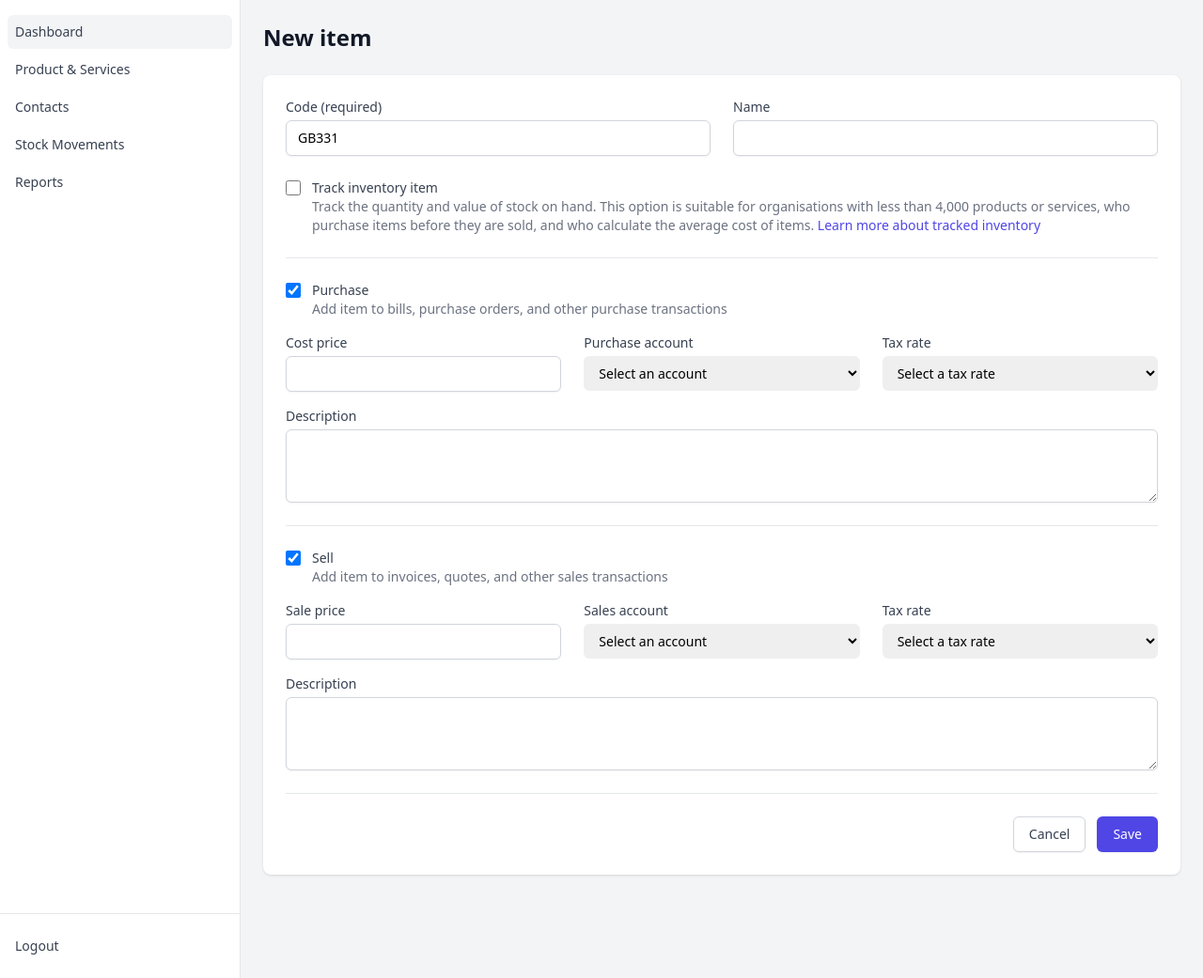
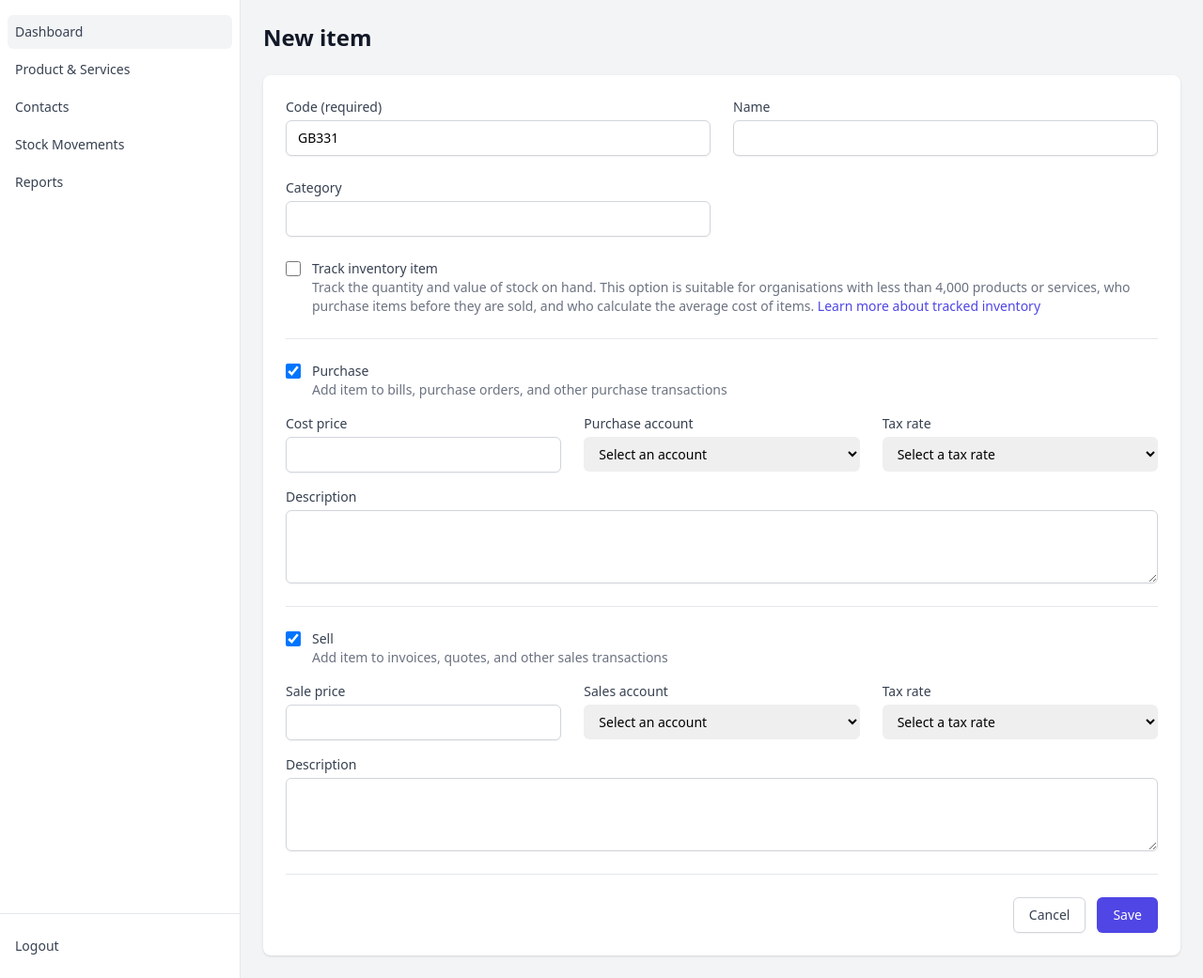
Before and after one commit to joeygracesabusido/inventory_management_project, a FastAPI app: page /new_item in a window 1280 px wide. Shown: the part 64-1105 px from the top of the page at 94% size. Run offline with FastAPI, Linux system fonts and the light colour scheme; parts of the project's set-up code (start-up, migrations or seed data) failed here and were passed over; some libraries are stand-ins or nearby versions.

Commit message:
09.19.2025 3:03 PM

```diff
--- /dev/null
+++ b/backend/app/static/js/new_item.js
@@ -0,0 +1,136 @@
+
+document.addEventListener('DOMContentLoaded', () => {
+    const categoryInput = document.getElementById('category');
+    const categorySuggestions = document.getElementById('category-suggestions');
+    const addCategoryModal = document.getElementById('add-category-modal');
+    const addCategoryForm = document.getElementById('add-category-form');
+    const categoryNameInput = document.getElementById('category-name');
+    const cancelCategoryBtn = document.getElementById('cancel-category-btn');
+
+    const fetchCategories = async (query) => {
+        const GQL_QUERY = `
+            query GetCategories($name: String) {
+                categories(name: $name) {
+                    id
+                    name
+                }
+            }
+        `;
+        try {
+            const response = await fetch('/graphql', {
+                method: 'POST',
+                headers: {
+                    'Content-Type': 'application/json',
+                    'Accept': 'application/json',
+                },
+                body: JSON.stringify({
+                    query: GQL_QUERY,
+                    variables: { name: query }
+                })
+            });
+            const responseData = await response.json();
+            console.log(responseData)
+            if (responseData.errors) {
+                console.error('Error fetching categories:', responseData.errors);
+                return [];
+            }
+            return responseData.data?.categories || [];
+        } catch (error) {
+            console.error('Network error:', error);
+            return [];
+        }
+    };
+
+    const showSuggestions = (categories, query) => {
+        categorySuggestions.innerHTML = '';
+        if (categories.length > 0) {
+            categories.forEach(category => {
+                const suggestion = document.createElement('div');
+                suggestion.classList.add('p-2', 'cursor-pointer', 'hover:bg-gray-200');
+                suggestion.textContent = category.name;
+                suggestion.addEventListener('click', () => {
+                    categoryInput.value = category.name;
+                    categorySuggestions.classList.add('hidden');
+                });
+                categorySuggestions.appendChild(suggestion);
+            });
+        }
+
+        const createOption = document.createElement('div');
+        createOption.classList.add('p-2', 'cursor-pointer', 'hover:bg-gray-200', 'text-indigo-600');
+        createOption.innerHTML = `<i class="fas fa-plus mr-2"></i> Create "${query}"`;
+        createOption.addEventListener('click', () => {
+            categoryNameInput.value = query;
+            addCategoryModal.classList.remove('hidden');
+            categorySuggestions.classList.add('hidden');
+        });
+        categorySuggestions.appendChild(createOption);
+
+        categorySuggestions.classList.remove('hidden');
+    };
+
+    categoryInput.addEventListener('input', async () => {
+        const query = categoryInput.value.trim();
+        if (query.length > 0) {
+            const categories = await fetchCategories(query);
+            showSuggestions(categories, query);
+        } else {
+            categorySuggestions.classList.add('hidden');
+        }
+    });
+
+    document.addEventListener('click', (e) => {
+        if (!categoryInput.contains(e.target) && !categorySuggestions.contains(e.target)) {
+            categorySuggestions.classList.add('hidden');
+        }
+    });
+
+    addCategoryForm.addEventListener('submit', async (e) => {
+        e.preventDefault();
+        const categoryName = categoryNameInput.value.trim();
+        if (!categoryName) {
+            alert('Category name cannot be empty.');
+            return;
+        }
+
+        const ADD_CATEGORY_MUTATION = `
+            mutation AddCategory($name: String!) {
+                addCategory(name: $name) {
+                    id
+                    name
+                }
+            }
+        `;
+
+        try {
+            const response = await fetch('/graphql', {
+                method: 'POST',
+                headers: {
+                    'Content-Type': 'application/json',
+                    'Accept': 'application/json',
+                },
+                body: JSON.stringify({
+                    query: ADD_CATEGORY_MUTATION,
+                    variables: { name: categoryName }
+                })
+            });
+            const responseData = await response.json();
+
+            if (responseData.errors) {
+                alert(`Error adding category: ${responseData.errors[0].message}`);
+            } else if (responseData.data && responseData.data.addCategory) {
+                categoryInput.value = responseData.data.addCategory.name;
+                addCategoryModal.classList.add('hidden');
+            } else {
+                alert('An unexpected error occurred.');
+            }
+        } catch (error) {
+            console.error('Network error:', error);
+            alert('Failed to connect to the server. Please try again.');
+        }
+    });
+
+    cancelCategoryBtn.addEventListener('click', () => {
+        addCategoryModal.classList.add('hidden');
+    });
+});
--- a/backend/app/templates/dashboard.html
+++ b/backend/app/templates/dashboard.html
@@ -4,6 +4,7 @@
     <meta charset="UTF-8">
     <meta name="viewport" content="width=device-width, initial-scale=1.0">
     <title>{% block title %}Dashboard - Inventory Management{% endblock %}</title>
+    <link rel="stylesheet" href="https://cdnjs.cloudflare.com/ajax/libs/font-awesome/6.0.0-beta3/css/all.min.css">
     <script src="https://cdn.tailwindcss.com"></script>
 </head>
 <body class="bg-gray-100">
@@ -97,5 +98,6 @@
     </script>
     <script src="{{ url_for('static', path='js/ui.js') }}"></script>
     <script src="{{ url_for('static', path='js/product.js') }}"></script>
+    {% block scripts %}{% endblock %}
 </body>
 </html>
--- a/backend/app/templates/new_item.html
+++ b/backend/app/templates/new_item.html
@@ -1,6 +1,11 @@
 {% extends "dashboard.html" %}
 
 {% block title %}New Item - Inventory Management{% endblock %}
+
+{% block head %}
+    <link rel="stylesheet" href="https://cdnjs.cloudflare.com/ajax/libs/font-awesome/6.0.0-beta3/css/all.min.css">
+    {{ super() }}
+{% endblock %}
 
 {% block content %}
 <div class="flex items-center justify-between mb-6">
@@ -17,6 +22,13 @@
             <div>
                 <label for="name" class="block text-sm font-medium text-gray-700">Name</label>
                 <input type="text" name="name" id="name" class="mt-1 block w-full border border-gray-300 rounded-md shadow-sm py-2 px-3 focus:outline-none focus:ring-indigo-500 focus:border-indigo-500 sm:text-sm">
+            </div>
+            <div>
+                <label for="category" class="block text-sm font-medium text-gray-700">Category</label>
+                <div class="relative">
+                    <input type="text" name="category" id="category" class="mt-1 block w-full border border-gray-300 rounded-md shadow-sm py-2 px-3 focus:outline-none focus:ring-indigo-500 focus:border-indigo-500 sm:text-sm" autocomplete="off">
+                    <div id="category-suggestions" class="absolute z-10 w-full bg-white border border-gray-300 rounded-md mt-1 hidden"></div>
+                </div>
             </div>
         </div>
 
@@ -51,12 +63,15 @@
                     <label for="purchase_account" class="block text-sm font-medium text-gray-700">Purchase account</label>
                     <select id="purchase_account" name="purchase_account" class="mt-1 block w-full pl-3 pr-10 py-2 text-base border-gray-300 focus:outline-none focus:ring-indigo-500 focus:border-indigo-500 sm:text-sm rounded-md">
                         <option>Select an account</option>
+                        <option value="Account Receivable">Account Receivable</option>
                     </select>
                 </div>
                 <div>
                     <label for="purchase_tax_rate" class="block text-sm font-medium text-gray-700">Tax rate</label>
                     <select id="purchase_tax_rate" name="purchase_tax_rate" class="mt-1 block w-full pl-3 pr-10 py-2 text-base border-gray-300 focus:outline-none focus:ring-indigo-500 focus:border-indigo-500 sm:text-sm rounded-md">
                         <option>Select a tax rate</option>
+                        <option value= 0.12>Tax 12 %</option>
+
                     </select>
                 </div>
             </div>
@@ -85,12 +100,14 @@
                     <label for="sales_account" class="block text-sm font-medium text-gray-700">Sales account</label>
                     <select id="sales_account" name="sales_account" class="mt-1 block w-full pl-3 pr-10 py-2 text-base border-gray-300 focus:outline-none focus:ring-indigo-500 focus:border-indigo-500 sm:text-sm rounded-md">
                         <option>Select an account</option>
+                        <option value="Sales">Sales</option>
                     </select>
                 </div>
                 <div>
                     <label for="sales_tax_rate" class="block text-sm font-medium text-gray-700">Tax rate</label>
                     <select id="sales_tax_rate" name="sales_tax_rate" class="mt-1 block w-full pl-3 pr-10 py-2 text-base border-gray-300 focus:outline-none focus:ring-indigo-500 focus:border-indigo-500 sm:text-sm rounded-md">
                         <option>Select a tax rate</option>
+                        <option value= 0.12>Tax 12 %</option>
                     </select>
                 </div>
             </div>
@@ -108,4 +125,30 @@
         </div>
     </form>
 </div>
+
+<div id="add-category-modal" class="fixed inset-0 bg-gray-600 bg-opacity-50 overflow-y-auto h-full w-full hidden" aria-labelledby="modal-title" role="dialog" aria-modal="true">
+    <div class="relative top-20 mx-auto p-5 border w-96 shadow-lg rounded-md bg-white">
+        <div class="mt-3 text-center">
+            <h3 class="text-lg leading-6 font-medium text-gray-900" id="modal-title">Add New Category</h3>
+            <div class="mt-2 px-7 py-3">
+                <form id="add-category-form">
+                    <input id="category-name" class="mt-1 block w-full border border-gray-300 rounded-md shadow-sm py-2 px-3 focus:outline-none focus:ring-indigo-500 focus:border-indigo-500 sm:text-sm" type="text" placeholder="Category Name">
+                    <div class="items-center px-4 py-3">
+                        <button id="add-category-btn" type="submit" class="px-4 py-2 bg-indigo-500 text-white text-base font-medium rounded-md w-full shadow-sm hover:bg-indigo-600 focus:outline-none focus:ring-2 focus:ring-indigo-300">
+                            Add Category
+                        </button>
+                    </div>
+                </form>
+            </div>
+            <div class="items-center px-4 py-3">
+                <button id="cancel-category-btn" class="px-4 py-2 bg-gray-200 text-gray-800 text-base font-medium rounded-md w-full shadow-sm hover:bg-gray-300 focus:outline-none focus:ring-2 focus:ring-gray-300">
+                    Cancel
+                </button>
+            </div>
+        </div>
+    </div>
+</div>{% endblock %}
+
+{% block scripts %}
+<script src="{{ url_for('static', path='/js/new_item.js') }}"></script>
 {% endblock %}
```
Also changed, not shown: backend/app/crud/category.py (+13 -0 lines), backend/app/views/category.py (+7 -10 lines), backend/app/views/queries.py (+8 -0 lines), image/autocomplete.png (added), image/testing-for-auto.png (added).
